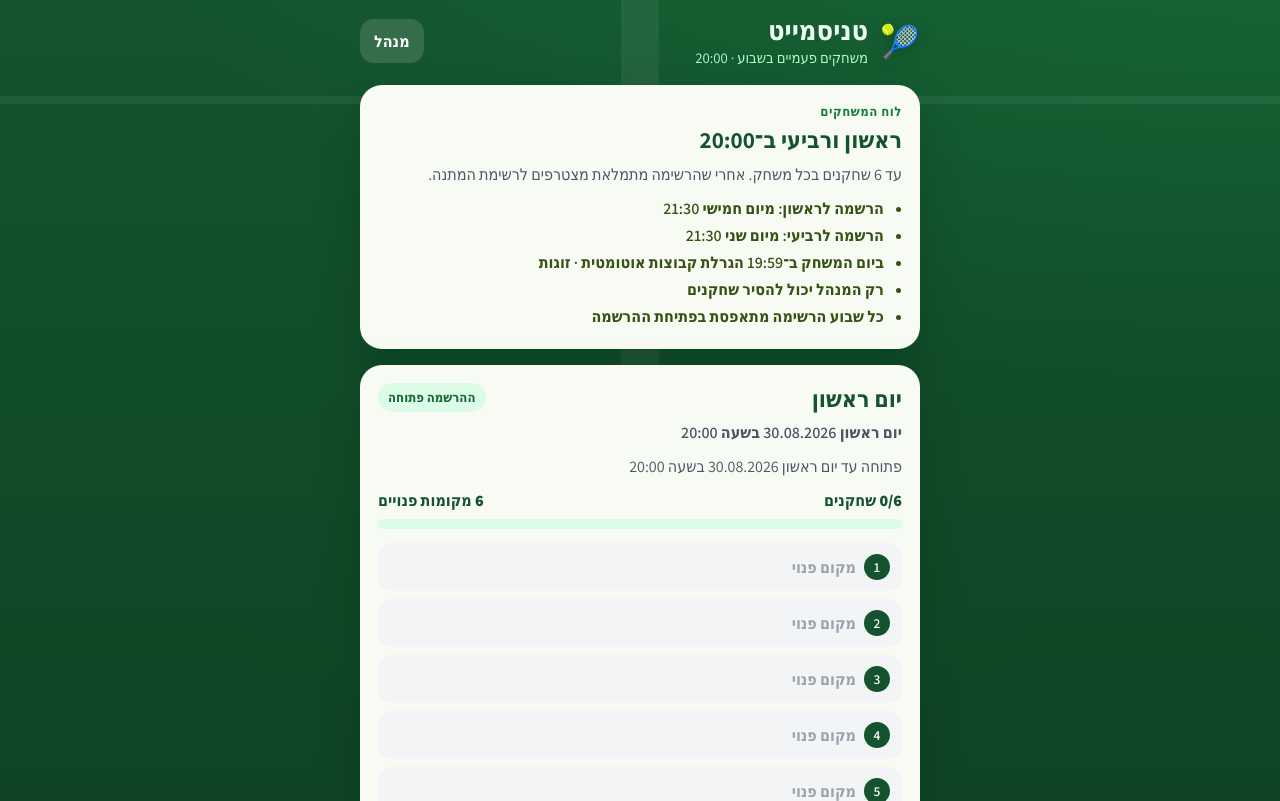
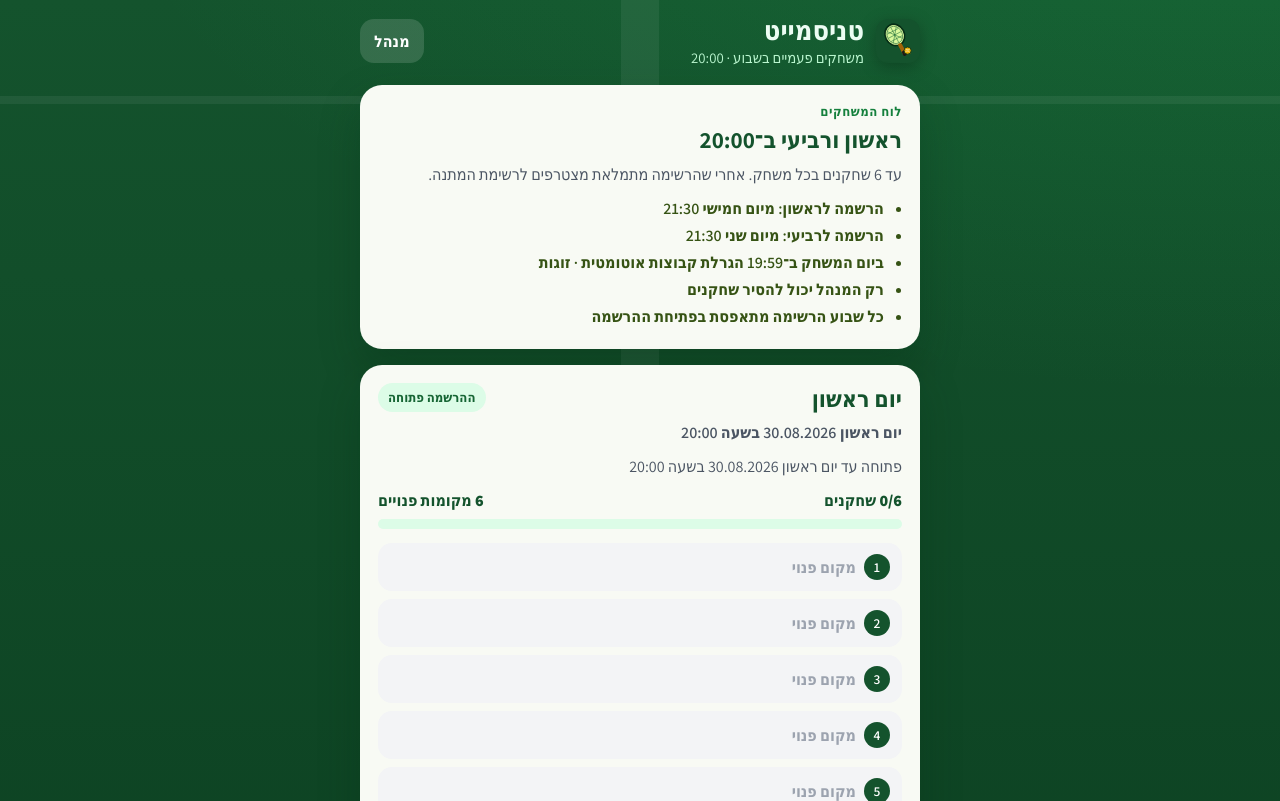
Before and after one commit to levydahan/TennisMate, a Flask app: page / in a window 1280 px wide. Shown: the top 801 px of the page. Run offline with Flask 3, Linux system fonts and the light colour scheme; data comes from the database, SQL or seed files in the repository; data that the repository does not hold is empty.

Commit message:
Use a tennis racket as the app icon.
Co-authored-by: Cursor <cursoragent@cursor.com>

```diff
--- a/static/style.css
+++ b/static/style.css
@@ -54,7 +54,14 @@ body {
 .brand { display: flex; align-items: center; gap: 12px; }
 .brand h1 { margin: 0; font-size: 1.7rem; line-height: 1.1; }
 .brand p { margin: 2px 0 0; color: #bbf7d0; font-size: 0.92rem; }
-.ball { font-size: 2rem; filter: drop-shadow(0 4px 8px rgba(0,0,0,.25)); }
+.brand-icon {
+  width: 44px;
+  height: 44px;
+  border-radius: 12px;
+  object-fit: cover;
+  filter: drop-shadow(0 4px 8px rgba(0,0,0,.25));
+  flex: none;
+}
 
 .hero-card, .game-card, .field-card {
   background: var(--card);
--- a/templates/index.html
+++ b/templates/index.html
@@ -6,6 +6,8 @@
   <meta name="theme-color" content="#14532d" />
   <meta name="apple-mobile-web-app-capable" content="yes" />
   <title>טניסמייט · ניהול משחקים</title>
+  <link rel="icon" type="image/png" href="{{ url_for('static', filename='racket-icon.png') }}" />
+  <link rel="apple-touch-icon" href="{{ url_for('static', filename='racket-icon.png') }}" />
   <link rel="preconnect" href="https://fonts.googleapis.com" />
   <link rel="preconnect" href="https://fonts.gstatic.com" crossorigin />
   <link href="https://fonts.googleapis.com/css2?family=Assistant:wght@400;600;700;800&display=swap" rel="stylesheet" />
@@ -15,7 +17,7 @@
   <div class="bg-lines" aria-hidden="true"></div>
   <header class="topbar">
     <div class="brand">
-      <span class="ball" aria-hidden="true">🎾</span>
+      <img class="brand-icon" src="{{ url_for('static', filename='racket.svg') }}" alt="" width="44" height="44" />
       <div>
         <h1>טניסמייט</h1>
         <p>משחקים פעמיים בשבוע · 20:00</p>
```
Also changed, not shown: static/racket-icon.png (added), static/racket.svg (added).
